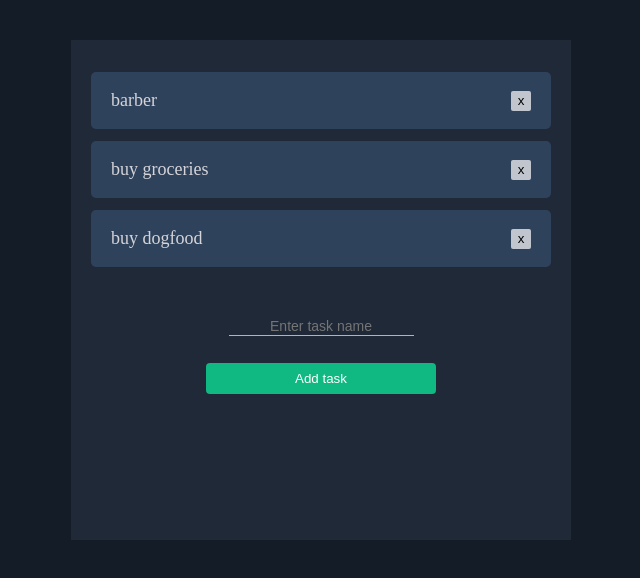
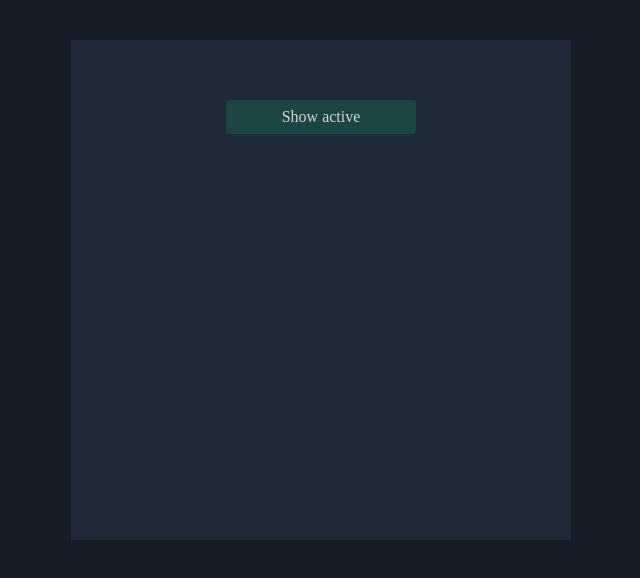
Before and after one commit to Gurmis/VUE---OpenLab1---ToDoList, a Vue app: page /deleted in a window 1280 px wide. Shown: the top 578 px of the page, without its empty margins (319-959 px from the left). Built offline with nearby package versions, Linux system fonts and the light colour scheme.

Commit message:
router implemented

```diff
--- a/src/App.vue
+++ b/src/App.vue
@@ -1,27 +1,14 @@
 <template>
   <main>
-    <section class="tasks">
-      <ul>
-        <li v-for="task in tasks" :key="task.id">
-          <task v-if="!task.deleted"
-            :name="task.name"
-            :taskId="task.id"
-            :deleted="false"
-            :id="task.id"
-            @task-removal="removeTask($event)"
-          ></task>
-        </li>
-      </ul>
-    </section>
-    <section class="newTaskForm">
-      <create-new-task @add-task="addNewTask($event)"></create-new-task>
-    </section>
+    <router-view :tasks="tasks" :taskId="id"></router-view>
   </main>
 </template>
 
 <script>
 import Task from "./components/Task.vue"
 import CreateNewTask from "./components/CreateNewTask.vue"
+import Tasks from "./views/Tasks.vue"
+import DeletedTasks from "./views/DeletedTasks.vue"
 
 let id = 0
 
@@ -30,30 +17,24 @@ export default {
   components: {
     Task,
     CreateNewTask,
+    Tasks,
+    DeletedTasks,
   },
   data() {
     return {
       newTask: "",
+      id: id,
       tasks: [
-        { id: ++id, name: "barber", deleted: false},
-        { id: ++id, name: "buy groceries", deleted: false},
-        { id: ++id, name: "buy dogfood", deleted: false},
+        { id: ++id, name: "barber", deleted: false },
+        { id: ++id, name: "buy groceries", deleted: false },
+        { id: ++id, name: "buy dogfood", deleted: false },
       ],
     }
   },
   methods: {
-    addNewTask(taskName) {
-      this.tasks.push({ id: ++id, name: taskName, deleted: false })
-    },
-    removeTask(id) {
-      this.tasks.filter((task) => {
-        if(task.id === id) {
-          task.deleted = true
-        }
-      })
-    },
   },
-  created() {},
+  created() {
+  },
 }
 </script>
 
--- a/src/components/Task.vue
+++ b/src/components/Task.vue
@@ -1,24 +1,25 @@
 <template>
   <article>
     <p>{{ name }}</p>
+    <slot></slot>
     <button @click="removeTask()">x</button>
   </article>
 </template>
 
 <script>
 export default {
+  name: "Task",
   props: {
     name: String,
     taskId: Number,
-    deleted: Boolean
+    deleted: Boolean,
   },
   methods: {
     removeTask() {
       this.$emit("task-removal", this.taskId)
     },
   },
-  created() {
-  },
+  created() {},
 }
 </script>
 
@@ -27,7 +28,6 @@ p {
   font-size: 18px;
   margin-right: 20px;
 }
-
 button {
   width: 20px;
   height: 20px;
@@ -44,4 +44,7 @@ button {
     //   transform: scale(1.1);
   }
 }
+article.deleted button {
+  display: none;
+}
 </style>
--- a/src/main.js
+++ b/src/main.js
@@ -1,5 +1,9 @@
 import { createApp } from 'vue'
 import App from './App.vue'
 import './style.scss'
+import router from './router/router.js'
 
-createApp(App).mount('#app')
+const app = createApp(App)
+
+app.use(router)
+app.mount('#app')
--- /dev/null
+++ b/src/router/router.js
@@ -0,0 +1,21 @@
+import { createRouter, createWebHistory } from 'vue-router'
+import Tasks from '../views/Tasks.vue'
+import DeletedTasks from '../views/DeletedTasks.vue'
+
+const routes = [
+  {
+    path: '/',
+    name: 'Tasks',
+    component: Tasks
+  },
+  {
+    path: '/deleted',
+    name: 'DeletedTasks',
+    component: DeletedTasks
+  },
+]
+const router = createRouter({
+  history: createWebHistory(),
+  routes
+})
+export default router
--- a/src/style.scss
+++ b/src/style.scss
@@ -55,10 +55,13 @@ body {
   margin: 0;
 }
 
+#app {
+  min-height: 500px;
+  max-width: 500px;
+  background: var(--bg1);
+}
+
 .container {
-  background: var(--bg1);
-  max-width: 500px;
-  min-height: 500px;
   margin: auto;
   padding: 20px;
   display: flex;
@@ -73,13 +76,18 @@ main {
 ul {
   padding: 0;
   list-style: none;
-  margin: 0 0 50px;
+  margin: 0;
+}
+
+aside {
+  width: 50%;
 }
 
 .addNew {
   /* max-width: 320px; */
-  margin: 0 auto;
-  width: 50%;
+  margin: 50px auto 0;
+  width: 100%;
+  text-align: center;
 
   input {
     font-size: 14px;
@@ -97,8 +105,10 @@ ul {
       outline: none;
     }
   }
+}
 
-  button {
+form button,
+a.routerBtn {
   background: var(--btn1);
   color: var(--font1);
   padding: 8px 10px;
@@ -112,7 +122,17 @@ ul {
   &:hover {
     background: var(--btn1Hover);
     /* padding: 8px 20px; */
-      transform: scale(1.05);
+    transform: scale(1.02);
   }
 }
+
+a.routerBtn {
+  text-decoration: none;
+  font-size: 16px;
+  background: rgba(16, 185, 129, 0.199);
+  color: var(--font3);
+
+  &:hover {
+    background: rgba(16, 185, 129, 0.3);
   }
+}
--- /dev/null
+++ b/src/views/DeletedTasks.vue
@@ -0,0 +1,42 @@
+<template>
+  <div>
+    <section class="tasks">
+      <ul>
+        <li v-for="task in tasks" :key="task.id">
+          <task
+            v-if="task.deleted"
+            :name="task.name"
+            :taskId="task.id"
+            @task-removal="removeTask($event)"
+            class="deleted"
+          ></task>
+        </li>
+      </ul>
+    </section>
+    <aside class="container">
+      <router-link class="routerBtn" to="/">Show active</router-link>
+    </aside>
+  </div>
+</template>
+
+<script>
+import Task from "../components/Task.vue"
+
+export default {
+  name: "DeletedTasks",
+  components: {
+    Task,
+  },
+  props: {
+    tasks: Array,
+  },
+}
+</script>
+
+<style lang="scss" scoped>
+.deleted {
+  text-decoration: line-through;
+}
+
+
+</style>
--- /dev/null
+++ b/src/views/Tasks.vue
@@ -0,0 +1,57 @@
+<template>
+  <div>
+    <section class="tasks">
+      <ul>
+        <li v-for="task in tasks" :key="task.id">
+          <task
+            v-if="!task.deleted"
+            :name="task.name"
+            :taskId="task.id"
+            @task-removal="removeTask($event)"
+          >
+          </task>
+        </li>
+      </ul>
+    </section>
+    <aside class="container">
+      <create-new-task @add-task="addNewTask($event)"></create-new-task>
+      <router-link class="routerBtn" to="/deleted">Show deleted</router-link>
+    </aside>
+  </div>
+</template>
+
+<script>
+import Task from "../components/Task.vue"
+import CreateNewTask from "../components/CreateNewTask.vue"
+
+export default {
+  name: "Tasks",
+  components: {
+    Task,
+    CreateNewTask,
+  },
+  props: {
+    tasks: Array,
+  },
+  methods: {
+    addNewTask(taskName) {
+      const newId = this.tasks.length + 1
+      this.tasks.push({ id: newId, name: taskName, deleted: false })
+      console.log(this.tasks)
+    },
+    removeTask(id) {
+      // this.tasks = this.tasks.filter((task) => (task.id !== id))
+      this.tasks.forEach((task) => {
+        if (task.id === id) {
+          task.deleted = true
+        }
+      })
+    },
+  },
+  created() {},
+}
+</script>
+
+<style lang="scss" scoped>
+
+</style>
```
Also changed, not shown: package.json (+4 -3 lines), 1 other file (tests, documents, lock files or other folders). Lines whose indentation alone changed are shown as unchanged.
